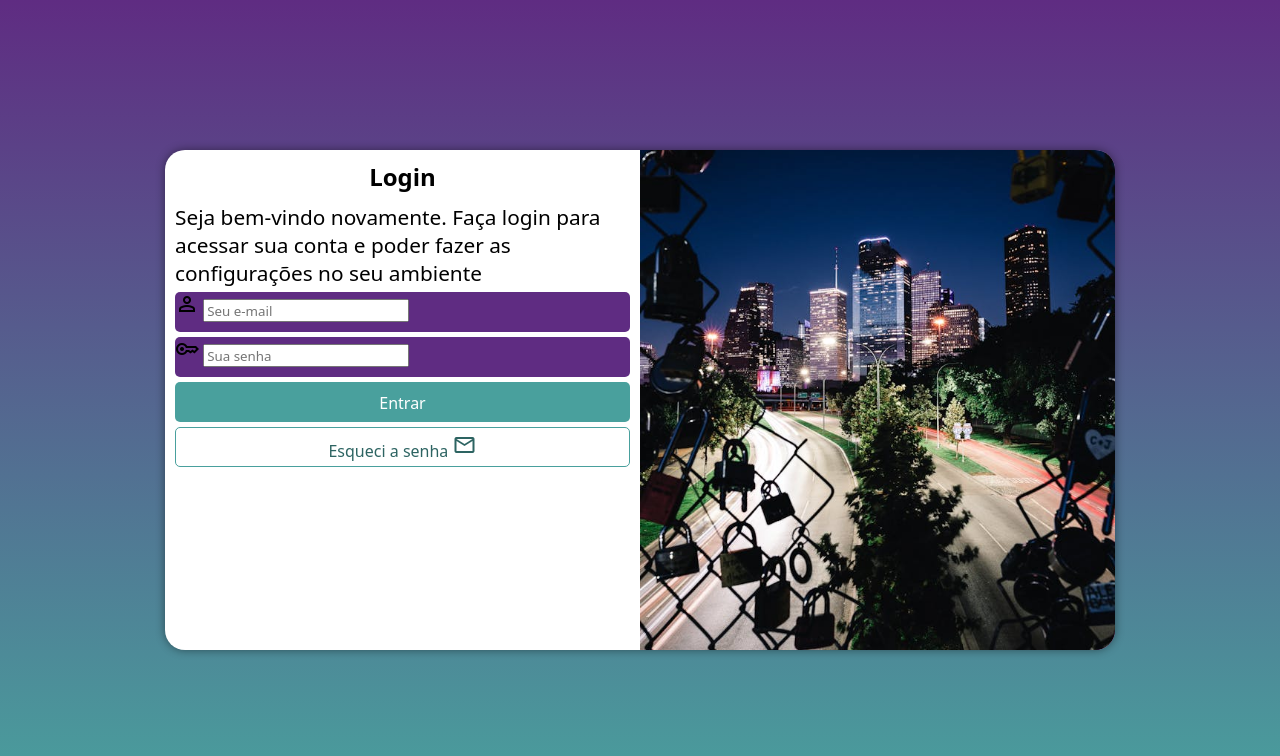
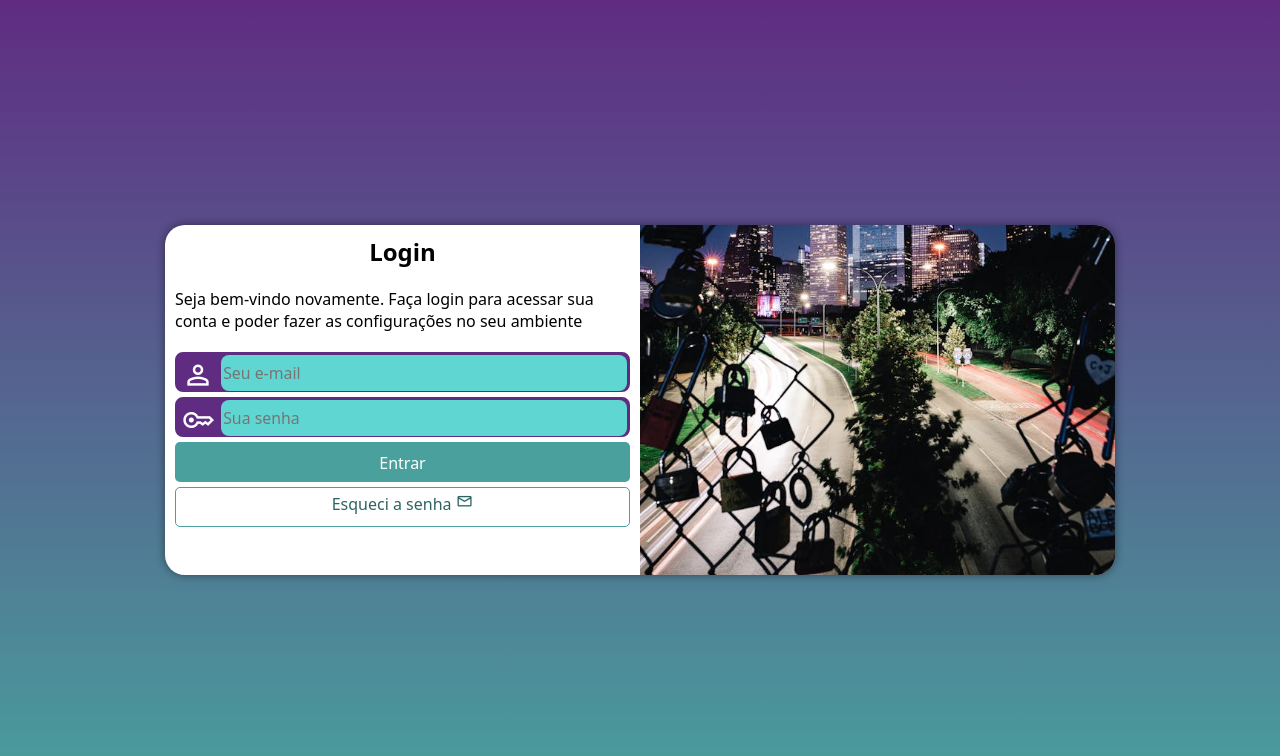
Before and after one commit to GiuseppeRodrigues/projeto-login, a plain HTML site: page index.html in a window 1280 px wide. Drawn offline with nearby package versions, Linux system fonts and the light colour scheme.

Commit message:
finalizacao

```diff
--- a/estilos/media.css
+++ b/estilos/media.css
@@ -7,6 +7,7 @@
 
     section#login {
         width: 80vw;
+        height: 280px;
     }
 
     section#login div#imagem {
@@ -28,6 +29,7 @@
 
     section#login {
         width: 950px;
+        height: 350px;
     }
 
     section#login div#imagem {
@@ -41,6 +43,7 @@
         width: 50%;
     }
     div#formulario p{
-        font-size: 1.3em;
+        font-size: 1em;
+        margin: 20px 0px;
     }
 }
--- a/estilos/style.css
+++ b/estilos/style.css
@@ -25,7 +25,7 @@ section#login{
     position: absolute;
     top: 50%;
     left: 50%;
-    transform: translate(-50% ,-50%);
+
     background-color: white;
     width: 260px;
     height: 500px;
@@ -34,6 +34,7 @@ section#login{
     box-shadow: 0px 0px 10px rgba(0, 0, 0, 0.445);
     transition: width: .3s; height: .3s;
     transition-timing-function: ease;
+    transform: translate(-50% ,-50%);
 }
 section#login div#imagem{
     display: block;
@@ -82,21 +83,43 @@ form a.botao{
     border-radius: 5px;
     text-decoration: none;
 }
-form a.botao i{
-    font-size: 0.8em;
+form a.botao span{
+    font-size: 1.1em;
 }
 form a.botao:hover{
     background-color: #6cd3cf;
 }
 form div.campo{
     background-color:  #5f2c82;
+    border: 2px solid  #5f2c82 ;
     display: block;
     width: 100%;
     height: 40px;
-    border-radius: 5px;
+    border-radius: 8px;
     margin: 5px 0px;
 
 }
 form label{
     display: none;
 }
+form div.campo span{
+    color: white;
+
+    font-size: 2em;
+    width: 40px;
+    padding: 5px;
+
+}
+div.campo input{
+    background-color: #60d6d2;
+    font-size: 0.99em;
+    width: calc(100% - 44.8px);
+    height: 100%;
+    border: 0px;
+    border-radius: 8px;
+
+    transform: translateY(-12px);
+}
+div.campo input:focus-within{
+    background-color: white;
+}
```
